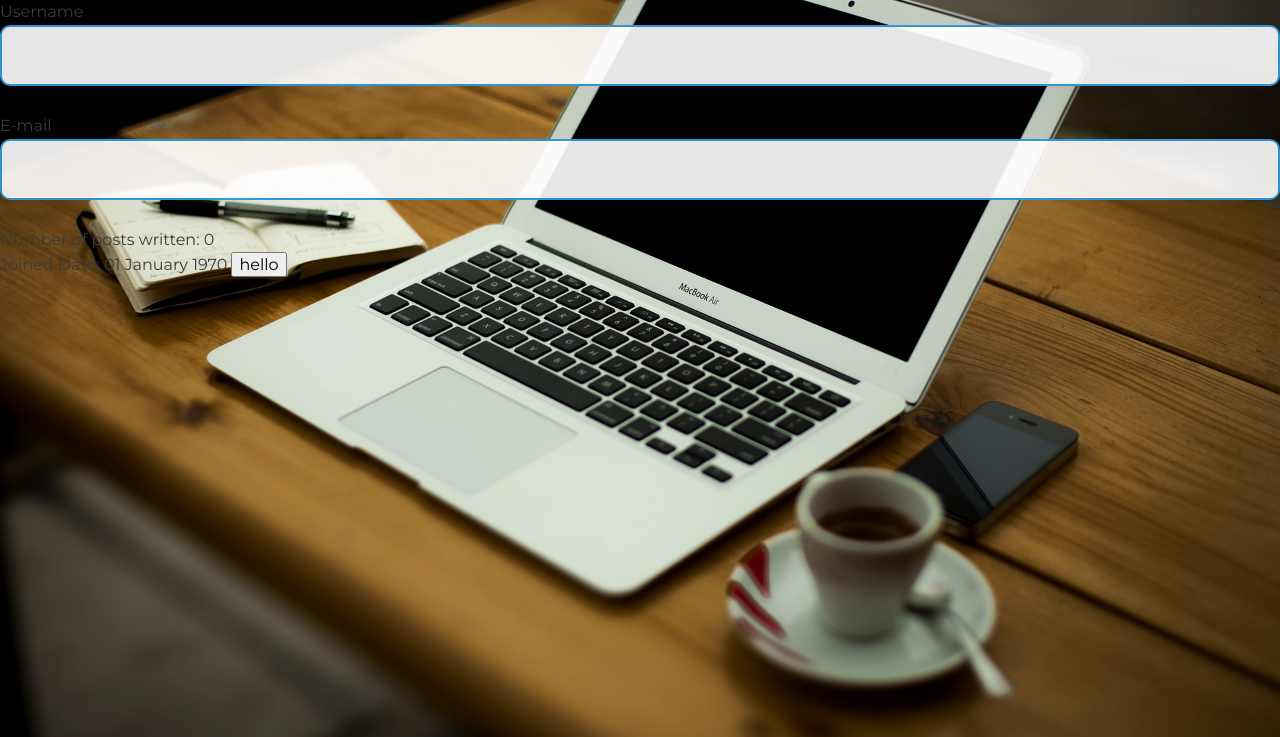
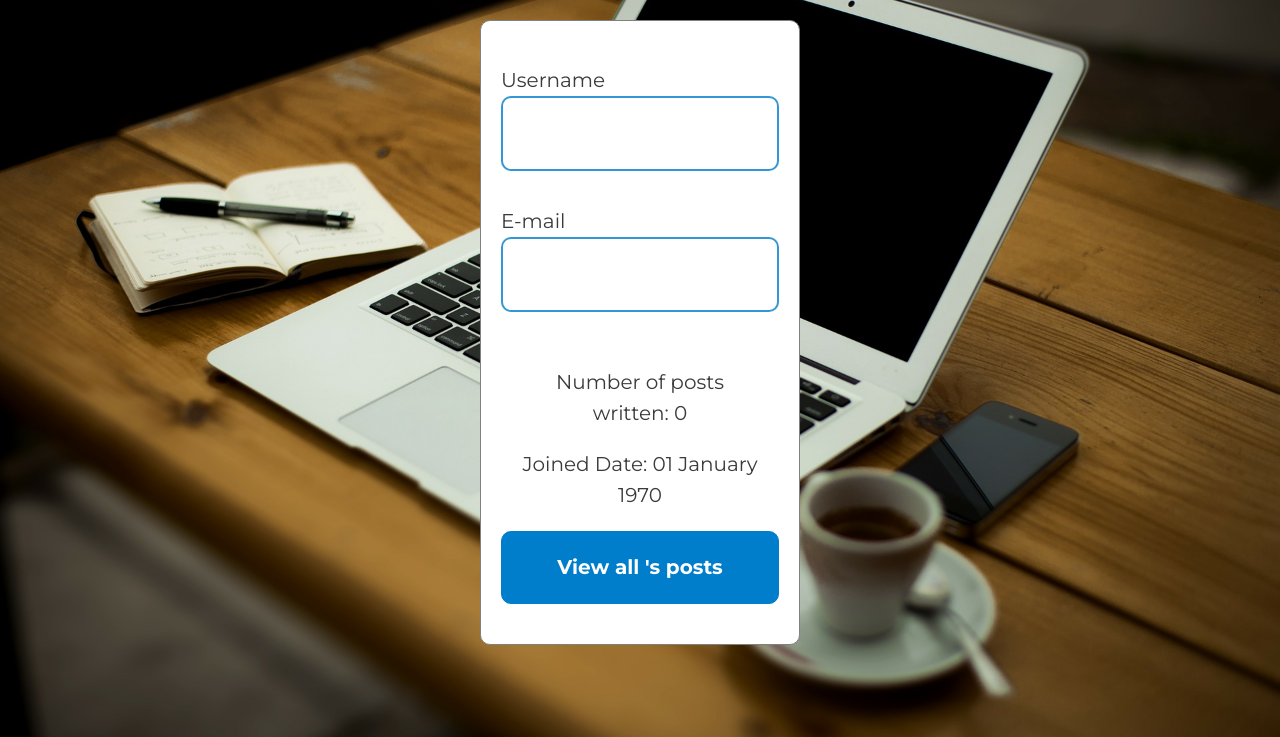
Before and after one commit to Ramsey1120/TechHub, a PHP site: page /userProfile.php?user=1 in a window 1280 px wide. Shown: the part 63-800 px from the top of the page. Run offline with PHP 8.4, Linux system fonts and the light colour scheme; the visitor is signed in with stand-in values (Sample User, id 1); data that the repository does not hold is empty; a stand-in replaces the project's code that opens the database connection.

Commit message:
fixed profile functionality, delete account functionality, post functionality etc

```diff
--- a/CSS/style.css
+++ b/CSS/style.css
@@ -309,4 +325,62 @@ small a:hover {text-decoration: underline;}
 
 .addPost {
   float: right;
+  margin: 1em;
 }
+
+.fullPost {
+  font-size: 1.1rem;
+}
+
+.fullPost .postTitle {
+  font-size: 2.5rem;
+}
+
+.fullPost .postContent {
+  margin-inline: 1em;
+}
+
+.fullPost .author {
+  color: hsl(var(--clr-main));
+}
+
+
+.profile {
+  width: 25%;
+  margin: 1em auto;
+  font-size: 1.25rem;
+}
+
+.profile p {
+  text-align: center;
+  margin: 1em;
+}
+
+.viewPosts {
+  display: block;
+  text-align: center;
+  margin: 1em 0;
+  background-color: hsl(var(--clr-red) / .85);
+  border: solid 1px hsl(var(--clr-red) / .85);
+}
+
+.viewPosts:nth-of-type(1) {
+  background-color: hsl(var(--clr-main));
+  border: solid 1px hsl(var(--clr-main));
+
+}
+
+.del-warning {
+  color: hsl(var(--clr-red) / .85);
+  margin: 1.25em 0;
+  text-align: center;
+}
+
+.del {
+  background-color: hsl(var(--clr-red) / .85);
+  border: solid 1px hsl(var(--clr-red) / .85);
+}
+
+.delete {
+  margin: 2em auto;
+}
--- a/include/deleteAllposts.php
+++ b/include/deleteAllposts.php
@@ -1,5 +1,5 @@
 <?php
-require_once "include/connect.php";
+    require_once "connect.php";
 
     session_start();
     if (isset($_SESSION["id"])) { $id = $_SESSION["id"]; }
@@ -9,4 +9,5 @@ $del_post_result = mysqli_query($conn, $del_post) or die(mysqli_query($conn));
     mysqli_close($conn);
 
     header("Location: ../index.php");
+
 ?>
--- a/include/header.php
+++ b/include/header.php
@@ -33,9 +33,9 @@ if (isset($_SESSION["id"])) {
         <a href="../TechHub/index.php">TechHub</a>
         <a href="../TechHub/signup.php">Sign Up</a>
         <?php if (isset($_SESSION["id"])) { ?>
-            <a href="../TechHub/profile.php">My Profile</a>
-            <a href="TechHub/logout.php">Log Out</a>
-        <a id="current-user" href="../TechHub/userProfile.php?user='<?php  echo $id ?>'"><?php  echo $username ?></a>
+            <a href="../TechHub/userProfile.php?user=<?php  echo $username ?>">My Profile</a>
+            <a href="../TechHub/include/logout.php">Log Out</a>
+            <a id="current-user" href="../TechHub/userProfile.php?user=<?php  echo $username ?>"><?php  echo $username ?></a>
         <?php } else { ?>
             <a href="../TechHub/login.php">Login</a>
         <?php } ?>
--- a/signup.php
+++ b/signup.php
@@ -39,7 +39,8 @@ if ($_SERVER["REQUEST_METHOD"] == "POST") {
 
     if (empty($errors)) {
         $password = password_hash($password, PASSWORD_BCRYPT);
-        $register = "INSERT INTO user(username,email,userpass) VALUES('$username','$e_mail','$password')";
+        $now = date("Y-m-d H:i:s");
+        $register = "INSERT INTO user(username,email,userpass,date_joined) VALUES('$username','$e_mail','$password','$now')";
         $register_result = mysqli_query($conn,$register) or die(mysqli_error($conn));
         header("Location: login.php");
     }
--- a/userPosts.php
+++ b/userPosts.php
@@ -1,6 +1,6 @@
 <?php
 require_once "include/header.php";
-require_once "inlcude/connect.php";
+require_once "include/connect.php";
 
 ?>
 
@@ -22,7 +22,7 @@ if (mysqli_num_rows($all_my_post_result) > 0) {
                 <div class='postTitle'>" . ucfirst($row["title"]) . "</div>
                 <div class='postContent'>" . ucfirst(substr($row["content"], 0, 250)) .
                 "...<a href='post.php?id=" . $row["postID"] . "'>Read More</a></div>
-                <div class='date'> &middot " . substr($row["date_posted"], 0, 10) . "&middot</div>
+                <div class='date'>Uploaded the: " . substr($row["date_posted"], 0, 10) . "</div>
                 <a href='include/deletePost.php?id=" . $row["postID"] . "'>
                 <img src='images/red-bin.jpg' class='deleteIcon'></a></div>";
             mysqli_close($conn);
--- a/userProfile.php
+++ b/userProfile.php
@@ -3,30 +3,44 @@ require_once "include/header.php";
 require_once "include/connect.php";
 require_once "include/sanitise.php";
 
-$author_id = $GET["user"];
+$author_name = $_GET["user"];
 
-$posts_no = "SELECT COUNT(userID) AS Num FROM post WHERE post.userID='$author_id'";
+$user_details = "SELECT userID,username,email,date_joined FROM user WHERE user.username='$author_name'";
+$user_details_result = mysqli_query($conn,$user_details) or die(mysqli_error($conn));
+$user = mysqli_fetch_array($user_details_result);
+
+$user_id = $user["userID"];
+
+$posts_no = "SELECT COUNT(userID) AS Num FROM post WHERE post.userID='$user_id'";
 $post_no_result = mysqli_query($conn,$posts_no) or die(mysqli_error($conn));
 $all_posts = mysqli_fetch_array($post_no_result);
 
-$user_details = "SELECT username,email,date_joined FROM user WHERE user.userID='$author_id'";
-$user_details_result = mysqli_query($conn,$user_details);
-$user = mysqli_fetch_array($user_details_result);
 
 ?>
 
-<form action="" method="post" class="profile">
-    <legend><?php echo $user["username"] ?></legend>
+<form method="post" class="form profile">
 
-    Username <input type="text" class="form-input" placeholde="<?php echo $user["username"] ?>" disabled><br>
+    <legend class="legend"><?php echo $user["username"] ?></legend>
+
+    Username <input type="text" class="form-input" placeholder="<?php echo $user["username"] ?>" disabled><br>
 
     E-mail <input type="email" class="form-input" placeholder="<?php echo $user["email"] ?>" disabled><br>
 
-    Number of posts written: <?php echo $all_posts["Num"]  ?> <br>
+    <p>Number of posts written: <?php echo $all_posts["Num"]  ?> </p>
 
-    Joined Date: <?php echo date('d F Y', strtotime($user["date_joined"])) ?>
+    <p>Joined Date: <?php echo date('d F Y', strtotime($user["date_joined"])) ?></p>
 
-    <input type="submit" value="hello">
+    <?php
+        if ($_SESSION["id"] === $user_id) {
+            echo "<a href='userPosts.php' class='button viewPosts'> View all my posts</a>";
+            echo "<a href='include/deleteAllposts.php' class='button viewPosts'>Delete all my posts</a>";
+            echo "<a href='deleteAccount.php' class='button viewPosts'> Delete my account</a>";
+
+        } else {
+            echo "<a href='userPosts.php' class='button viewPosts'> View all " . $user["username"] . "'s posts</a>";
+        }
+    ?>
+
 </form>
 </body>
 </html>
--- a/writePost.php
+++ b/writePost.php
@@ -15,7 +15,7 @@ if ($_SERVER["REQUEST_METHOD"] == "POST") {
     if (strlen($content) < 5 or strlen($content) > 2500) {$errors[] = "Your post must be between 5 and 25000 characters long";}
 
     if (empty($errors)) {
-        $now = date("Y-m-d H:i:s");
+    $now = date("Y-m-d H:i:s");
         $insert_post = "INSERT INTO post (title,content,userID,date_posted) VALUES ('$title','$content','$id','$now')";
         $insert_post_result = mysqli_query($conn,$insert_post) or die(mysqli_error($conn));
 
```
Also changed, not shown: other parts of CSS/style.css (+24 -8 lines), deleteAccount.php (+6 -8 lines), index.php (+8 -8 lines), post.php (+4 -4 lines), profile.php (deleted, +0 -30 lines), updateProfile.php (+9 -1 lines). Lines whose indentation alone changed are shown as unchanged.
